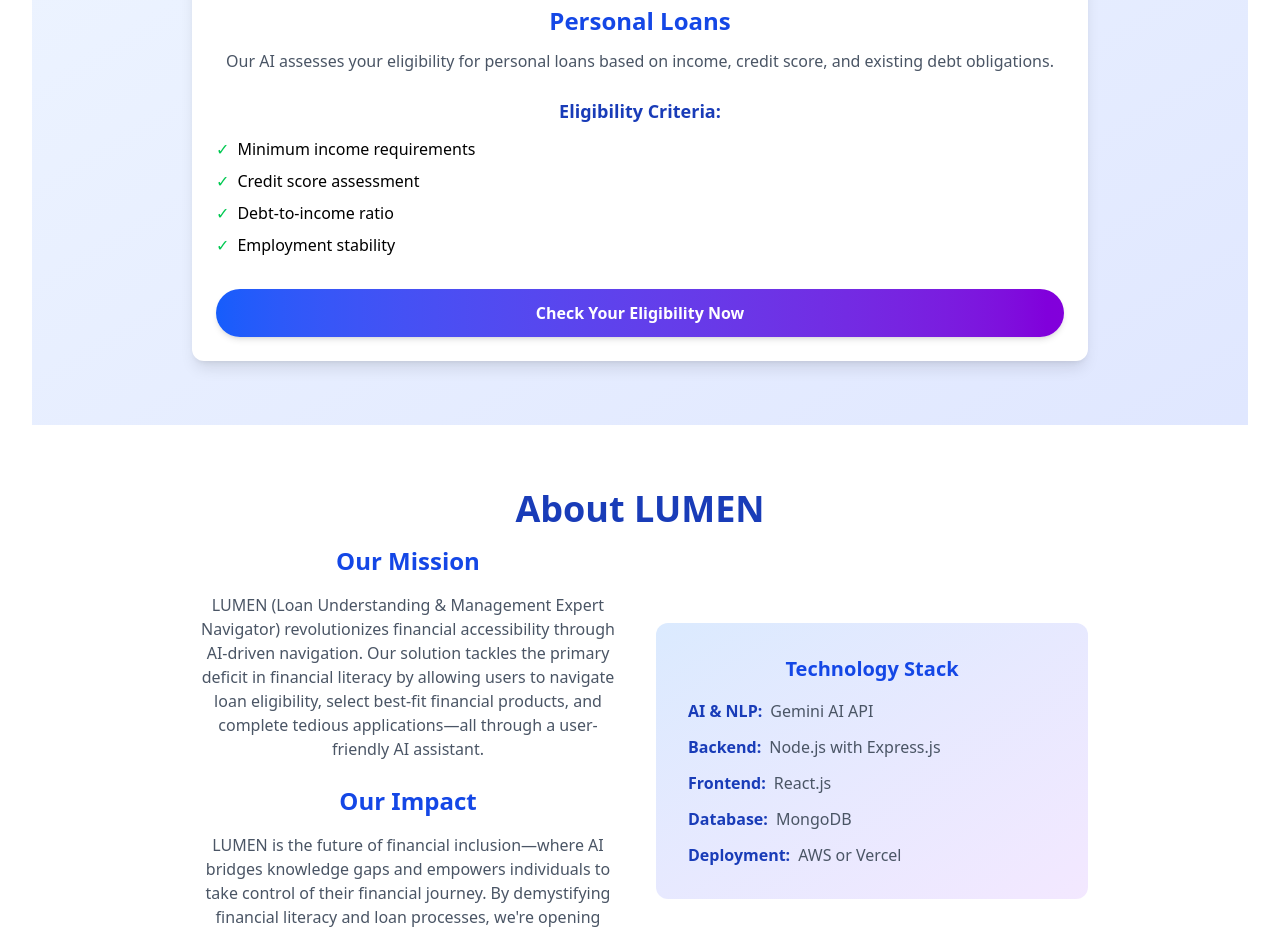
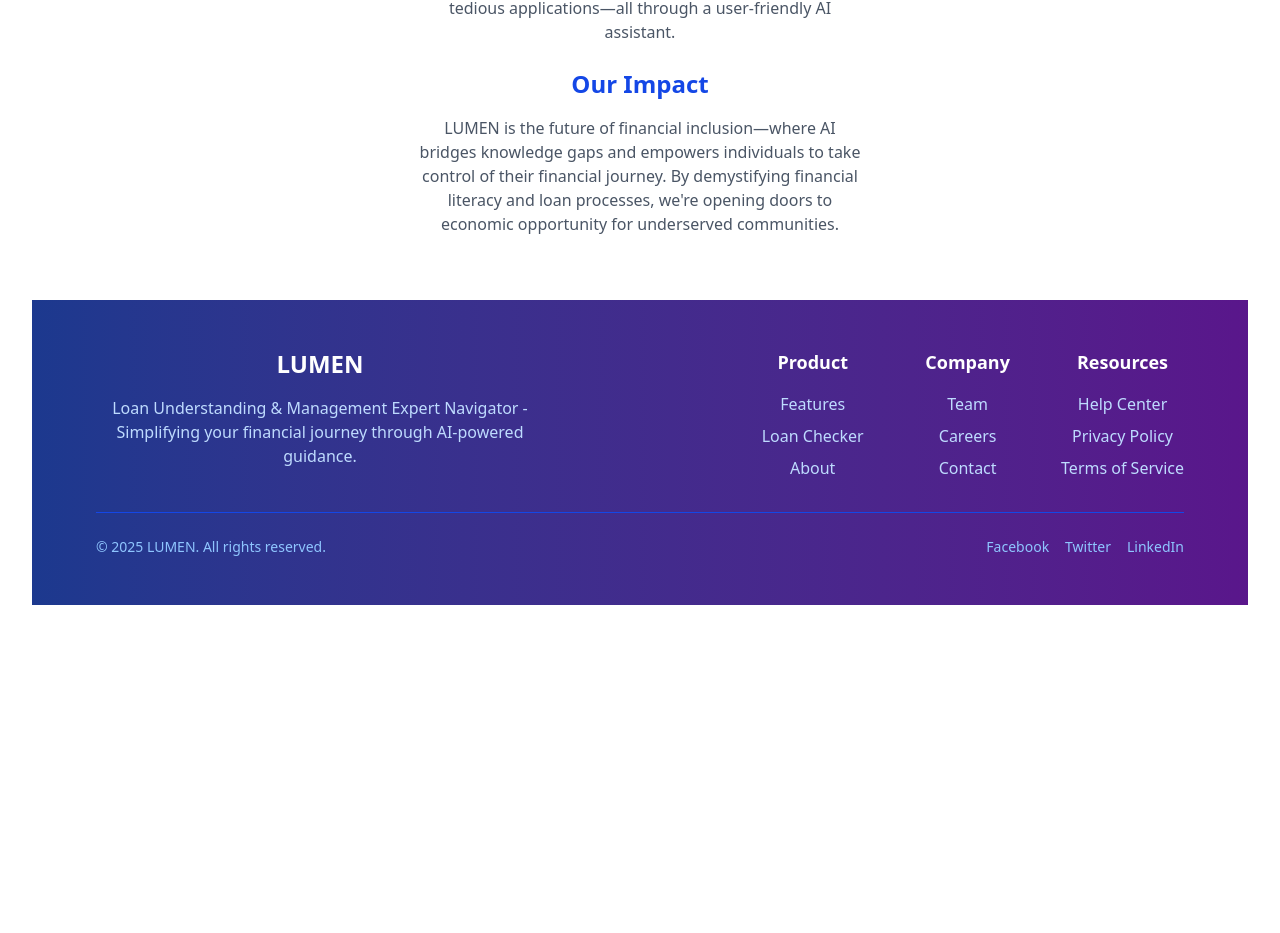
Before and after one commit to chetankumar-rs/LUMEN-AI, a React (Vite) app in the folder frontend/loan-app/: page /home in a window 1280 px wide. Shown: the part 1672-2605 px from the top of the page. After the commit the page ends 2309 px from the top, so only its background shows below. Built offline with nearby package versions, Linux system fonts and the light colour scheme.

Commit message:
loancheckekerfirst update

```diff
--- a/frontend/loan-app/src/App.jsx
+++ b/frontend/loan-app/src/App.jsx
@@ -7,6 +7,7 @@ import Signup from './components/signup'
 import LoanChecker from './components/features/LoanChecker'
 import Welcome from './components/welcome'
 import LoanGuidance from './components/features/LoanGuidance'
+import LoanCheckerSection from './components/features/Loancheckerfirst'
 function App() {
   const [count, setCount] = useState(0)
 
@@ -19,6 +20,7 @@ function App() {
         <Route path='/signup' element={<Signup/>}/>
         <Route path='/LoanChecker' element={<LoanChecker/>}/>
         <Route path='/LoanGuidance' element={<LoanGuidance/>}/>
+        <Route path='/LoanCheckerFirst' element={<LoanCheckerSection/>}/>
        </Routes>
     </div>
 
--- a/frontend/loan-app/src/components/Home.jsx
+++ b/frontend/loan-app/src/components/Home.jsx
@@ -8,7 +8,6 @@ export default function Home() {
       <Navbar />
       <HeroSection />
       <FeaturesSection />
-      <LoanCheckerSection />
       <AboutSection />
       <Footer />
     </div>
@@ -48,7 +47,7 @@ function Navbar() {
         <button className="text-blue-600 bg-white border rounded-full px-4 py-2 font-semibold hover:scale-110 transition-transform duration-200 hover:text-white hover:bg-gradient-to-r from-blue-600 to-purple-700" onClick={() => document.getElementById("features").scrollIntoView({ behavior: 'smooth' })}>
           Features
         </button>
-        <button className="text-blue-600 bg-white px-4 py-2  border rounded-full font-semibold hover:scale-110 transition-transform duration-200 hover:text-white hover:bg-gradient-to-r from-blue-600 to-purple-700" onClick={() => document.getElementById("loan-checker").scrollIntoView({ behavior: 'smooth' })}>
+        <button className="text-blue-600 bg-white px-4 py-2  border rounded-full font-semibold hover:scale-110 transition-transform duration-200 hover:text-white hover:bg-gradient-to-r from-blue-600 to-purple-700" onClick={() =>  navigate('/LoanCheckerfirst')}>
           Loan Checker
         </button>
         <button className="text-blue-600 bg-white px-4 py-2   border rounded-full font-semibold hover:scale-110 transition-transform duration-200 hover:text-white hover:bg-gradient-to-r from-blue-600 to-purple-700" onClick={() =>  navigate('/LoanGuidance')}>
@@ -193,86 +192,14 @@ function FeaturesSection() {
   );
 }
 
-function LoanCheckerSection() {
-  const navigate = useNavigate();
-  const [activeTab, setActiveTab] = useState(0);
-
-  const tabs = [
-    {
-      title: "Personal Loans",
-      description: "Our AI assesses your eligibility for personal loans based on income, credit score, and existing debt obligations.",
-      criteria: ["Minimum income requirements", "Credit score assessment", "Debt-to-income ratio", "Employment stability"]
-    },
-    {
-      title: "Home Loans",
-      description: "Find out if you qualify for home loans or mortgages with our comprehensive eligibility check.",
-      criteria: ["Property valuation", "Down payment capacity", "Credit history review", "Income verification"]
-    },
-    {
-      title: "Education Loans",
-      description: "Explore education financing options with our tailored eligibility assessment for students and parents.",
-      criteria: ["Institution accreditation", "Course selection", "Co-applicant assessment", "Future earning potential"]
-    }
-  ];
-
-  return (
-    <div id="loan-checker" className="px-8 md:px-16 py-16 bg-gradient-to-br from-blue-50 to-indigo-100">
-      <h2 className="text-3xl md:text-4xl font-bold text-center text-blue-800 mb-4">Loan Checker</h2>
-      <p className="text-gray-600 text-center max-w-3xl mx-auto mb-12">
-        Our AI-powered loan checker helps you understand your eligibility before applying, saving you time and protecting your credit score.
-      </p>
-
-      <div className="bg-white rounded-xl shadow-lg overflow-hidden max-w-4xl mx-auto">
-        {/* Tabs */}
-        <div className="flex border-b">
-          {tabs.map((tab, index) => (
-            <button
-              key={index}
-              className={`flex-1 py-4 px-6 text-center font-medium transition-colors duration-300 ${activeTab === index ? 'bg-blue-600 text-white' : 'text-gray-600 hover:bg-blue-50'}`}
-              onClick={() => setActiveTab(index)}
-            >
-              {tab.title}
-            </button>
-          ))}
-        </div>
-
-        {/* Content */}
-        <div className="p-6">
-          <h3 className="text-2xl font-bold text-blue-700 mb-3">{tabs[activeTab].title}</h3>
-          <p className="text-gray-600 mb-6">{tabs[activeTab].description}</p>
-
-          <div className="mb-8">
-            <h4 className="text-lg font-semibold text-blue-800 mb-3">Eligibility Criteria:</h4>
-            <ul className="space-y-2">
-              {tabs[activeTab].criteria.map((criterion, index) => (
-                <li key={index} className="flex items-center">
-                  <span className="text-green-500 mr-2">✓</span> {criterion}
-                </li>
-              ))}
-            </ul>
-          </div>
-
-          <button
-            className="bg-gradient-to-r from-blue-600 to-purple-700 text-white px-8 py-3 rounded-full font-bold shadow-md hover:shadow-xl hover:scale-105 transition-all duration-300 w-full"
-            onClick={() => navigate("/LoanChecker")}
-          >
-            Check Your Eligibility Now
-          </button>
-        </div>
-      </div>
-    </div>
-  );
-}
-
-
 function AboutSection() {
   return (
-    <div id="about" className="px-8 md:px-16 py-16 bg-white">
-      <h2 className="text-3xl md:text-4xl font-bold text-center text-blue-800 mb-4">About LUMEN</h2>
+    <div id="about" className=" px-8 md:px-16 py-16 bg-white">
+      <h2 className="text-3xl transform -translate-y-5 md:text-4xl font-bold text-center   text-blue-800 mb-4">About LUMEN</h2>
 
       <div className="max-w-4xl mx-auto">
-        <div className="flex flex-col md:flex-row gap-8 items-center">
-          <div className="w-full md:w-1/2 order-2 md:order-1">
+        <div className=" flex flex-col gap-8 items-center">
+          <div className=" w-full md:w-1/2 order-2 md:order-1">
             <h3 className="text-2xl font-bold text-blue-700 mb-4">Our Mission</h3>
             <p className="text-gray-600 mb-6">
               LUMEN (Loan Understanding & Management Expert Navigator) revolutionizes financial accessibility through AI-driven navigation.
@@ -287,33 +214,7 @@ function AboutSection() {
             </p>
           </div>
 
-          <div className="w-full md:w-1/2 order-1 md:order-2">
-            <div className="bg-gradient-to-br from-blue-100 to-purple-100 p-8 rounded-xl">
-              <h3 className="text-xl font-bold text-blue-700 mb-4">Technology Stack</h3>
-              <ul className="space-y-3">
-                <li className="flex items-center">
-                  <span className="font-semibold text-blue-800 mr-2">AI & NLP:</span>
-                  <span className="text-gray-600">Gemini AI API</span>
-                </li>
-                <li className="flex items-center">
-                  <span className="font-semibold text-blue-800 mr-2">Backend:</span>
-                  <span className="text-gray-600">Node.js with Express.js</span>
-                </li>
-                <li className="flex items-center">
-                  <span className="font-semibold text-blue-800 mr-2">Frontend:</span>
-                  <span className="text-gray-600">React.js</span>
-                </li>
-                <li className="flex items-center">
-                  <span className="font-semibold text-blue-800 mr-2">Database:</span>
-                  <span className="text-gray-600">MongoDB</span>
-                </li>
-                <li className="flex items-center">
-                  <span className="font-semibold text-blue-800 mr-2">Deployment:</span>
-                  <span className="text-gray-600">AWS or Vercel</span>
-                </li>
-              </ul>
-            </div>
-          </div>
+
         </div>
       </div>
     </div>
--- /dev/null
+++ b/frontend/loan-app/src/components/features/Loancheckerfirst.jsx
@@ -0,0 +1,73 @@
+
+import { useNavigate } from "react-router-dom";
+import { useState } from "react";
+export default function LoanCheckerSection() {
+    const navigate = useNavigate();
+    const [activeTab, setActiveTab] = useState(0);
+
+    const tabs = [
+      {
+        title: "Personal Loans",
+        description: "Our AI assesses your eligibility for personal loans based on income, credit score, and existing debt obligations.",
+        criteria: ["Minimum income requirements", "Credit score assessment", "Debt-to-income ratio", "Employment stability"]
+      },
+      {
+        title: "Home Loans",
+        description: "Find out if you qualify for home loans or mortgages with our comprehensive eligibility check.",
+        criteria: ["Property valuation", "Down payment capacity", "Credit history review", "Income verification"]
+      },
+      {
+        title: "Education Loans",
+        description: "Explore education financing options with our tailored eligibility assessment for students and parents.",
+        criteria: ["Institution accreditation", "Course selection", "Co-applicant assessment", "Future earning potential"]
+      }
+    ];
+
+    return (
+      <div id="loan-checker" className="px-8 md:px-16 py-16 bg-gradient-to-br from-blue-50 to-indigo-100">
+        <h2 className="text-3xl md:text-4xl font-bold text-center text-blue-800 mb-4">Loan Checker</h2>
+        <p className="text-gray-600 text-center max-w-3xl mx-auto mb-12">
+          Our AI-powered loan checker helps you understand your eligibility before applying, saving you time and protecting your credit score.
+        </p>
+
+        <div className="bg-white rounded-xl shadow-lg overflow-hidden max-w-4xl mx-auto">
+          {/* Tabs */}
+          <div className="flex border-b">
+            {tabs.map((tab, index) => (
+              <button
+                key={index}
+                className={`flex-1 py-4 px-6 text-center font-medium transition-colors duration-300 ${activeTab === index ? 'bg-blue-600 text-white' : 'text-gray-600 hover:bg-blue-50'}`}
+                onClick={() => setActiveTab(index)}
+              >
+                {tab.title}
+              </button>
+            ))}
+          </div>
+
+          {/* Content */}
+          <div className="p-6">
+            <h3 className="text-2xl font-bold text-blue-700 mb-3">{tabs[activeTab].title}</h3>
+            <p className="text-gray-600 mb-6">{tabs[activeTab].description}</p>
+
+            <div className="mb-8">
+              <h4 className="text-lg font-semibold text-blue-800 mb-3">Eligibility Criteria:</h4>
+              <ul className="space-y-2">
+                {tabs[activeTab].criteria.map((criterion, index) => (
+                  <li key={index} className="flex items-center">
+                    <span className="text-green-500 mr-2">✓</span> {criterion}
+                  </li>
+                ))}
+              </ul>
+            </div>
+
+            <button
+              className="bg-gradient-to-r from-blue-600 to-purple-700 text-white px-8 py-3 rounded-full font-bold shadow-md hover:shadow-xl hover:scale-105 transition-all duration-300 w-full"
+              onClick={() => navigate("/LoanChecker")}
+            >
+              Check Your Eligibility Now
+            </button>
+          </div>
+        </div>
+      </div>
+    );
+  }
```
